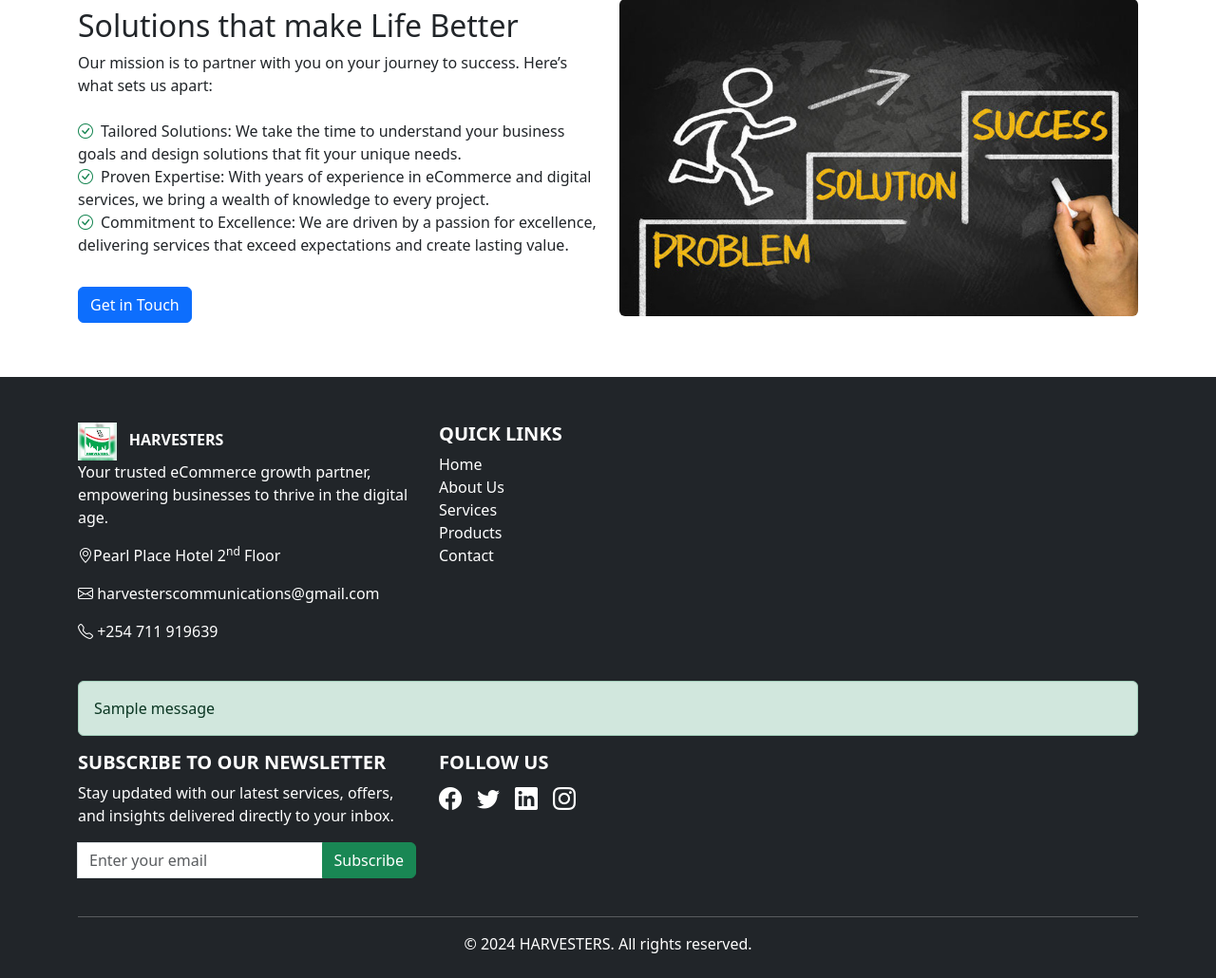
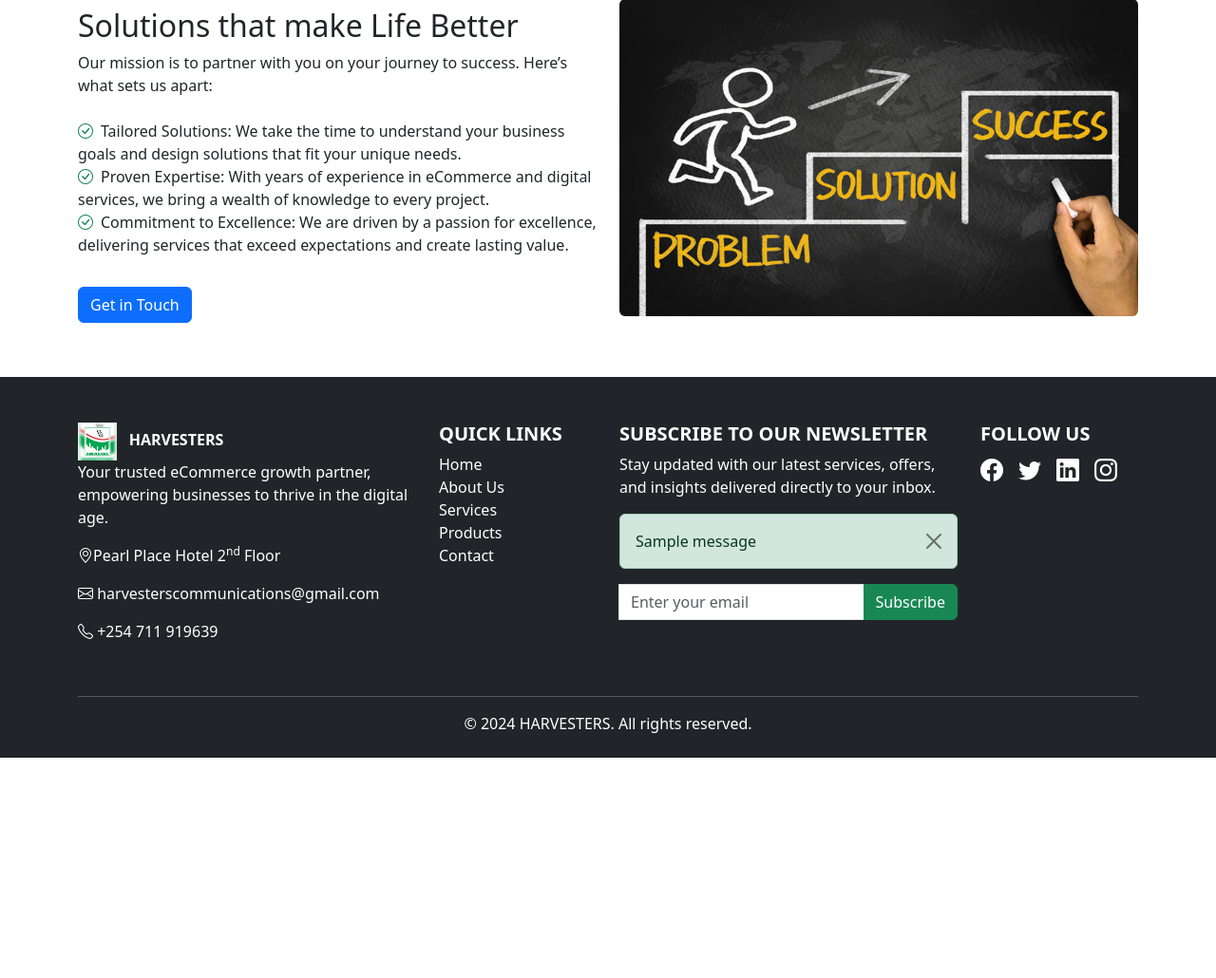
Before and after one commit to KevohMras/Harvesters, a Django app: page /about/ in a window 1280 px wide. Shown: the part 2295-3325 px from the top of the page at 95% size. After the commit the page ends 3093 px from the top, so only its background shows below. Run offline with Django 5.2, Linux system fonts and the light colour scheme; one stand-in notice (Sample message) is shown.

Commit message:
subscribe message update

```diff
--- a/core/templates/layout.html
+++ b/core/templates/layout.html
@@ -80,19 +80,19 @@
 
             <!-- Newsletter Subscribe Section -->
 
-            {% if messages %}
-            <div>
-             {% for message in messages %}
-                <div class="alert alert-{{ message.tags }}">
-                     {{ message }}
-                </div>
-             {% endfor %}
-            </div>
-            {% endif %}
-
             <div class="col-md-4 mb-4">
                 <h5 class="text-uppercase fw-bold">Subscribe to Our Newsletter</h5>
                 <p>Stay updated with our latest services, offers, and insights delivered directly to your inbox.</p>
+
+                 {% if messages %}
+                    <div class="alert alert-success alert-dismissible fade show" role="alert">
+                         {% for message in messages %}
+                            {{ message }}
+                        {% endfor %}
+                          <button type="button" class="btn-close" data-bs-dismiss="alert" aria-label="Close"></button>
+                     </div>
+                 {% endif %}
+
                 <form class="input-group" method="POST" action="/subscribe/">
                      {% csrf_token %}
                          <input type="email" class="form-control" name="email" placeholder="Enter your email" required>
```
Also changed, not shown: db.sqlite3.
